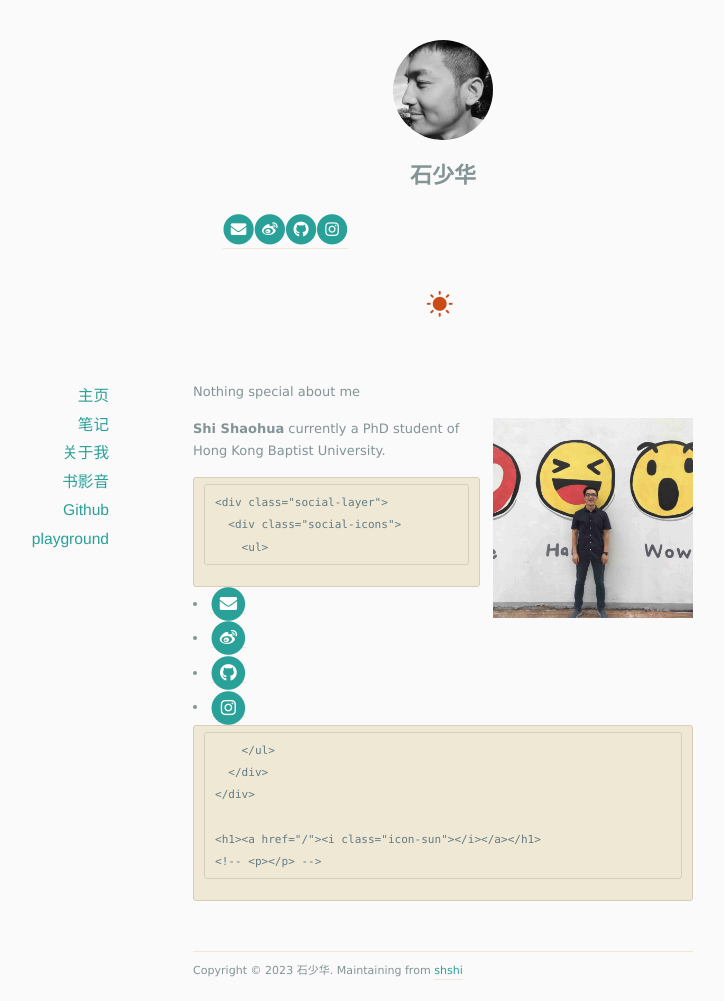
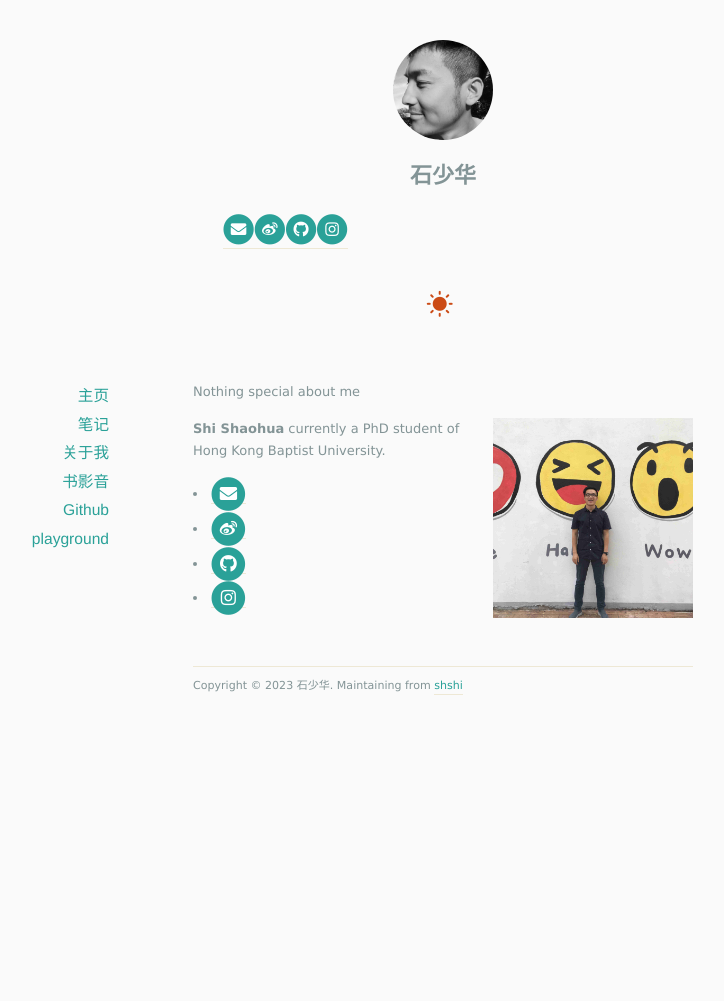
Before and after one commit to shshi/shishaohua.github.io, a Jekyll site: the page built from docs/about/index.markdown, in a window 1280 px wide. Shown: the whole page, without its empty margins (197-921 px from the left). Built offline with Jekyll 4.4.1, drawn with Linux system fonts in a browser that asks for light colours; nearby versions of some CDN libraries; after the commit the page ends 900 px from its top, so only the background shows below that.

Commit message:
Update index.markdown

```diff
--- a/docs/about/index.markdown
+++ b/docs/about/index.markdown
@@ -8,13 +8,4 @@ Nothing special about me
 <img src="/images/photo_about.jpg" class="right" width="200"/>
 **Shi Shaohua** currently a PhD student of Hong Kong Baptist University.
 
-    <div class="social-layer">
-      <div class="social-icons">
-        <ul>
-          {% include icons.html %}
-        </ul>
-      </div>
-    </div>
-
-    <h1><a href="/"><i class="icon-sun"></i></a></h1>
-    <!-- <p>{{ site.description }}</p> -->
+{% include icons.html %}
```
